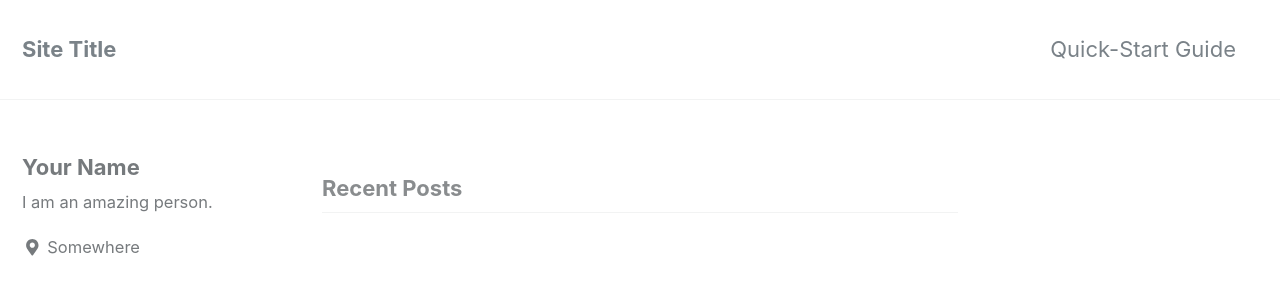
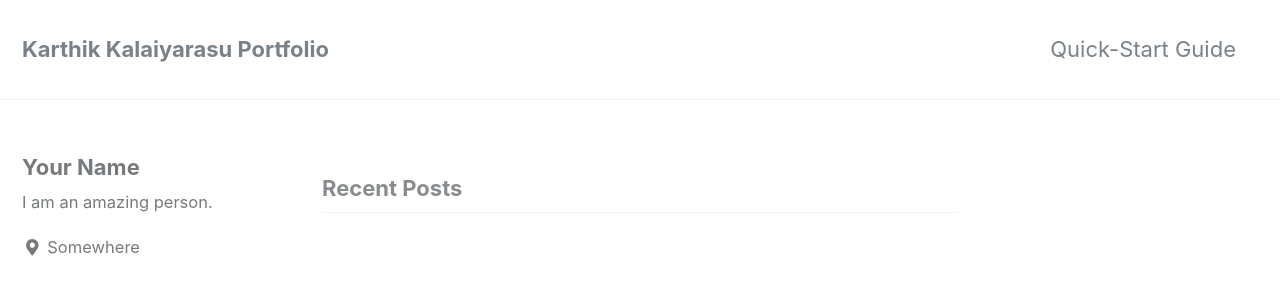
Before and after one commit to karthik-kalaiyarasu/karthik-kalaiyarasu.github.io, a Jekyll site: the page built from index.html, in a window 1280 px wide and 900 px high. Shown: the top 300 px of the window. Built offline with Jekyll 4.4.1, drawn with Linux system fonts in a browser that asks for light colours; nearby versions of some CDN libraries; the list of posts is cut into pages by our own code.

Commit message:
Update _config.yml

```diff
--- a/_config.yml
+++ b/_config.yml
@@ -9,10 +9,10 @@ minimal_mistakes_skin    : "default" # "air", "aqua", "contrast", "dark", "dirt"
 
 # Site Settings
 locale                   : "en-US"
-title                    : "Site Title"
+title                    : "Karthik Kalaiyarasu Portfolio"
 title_separator          : "-"
 name                     : "Karthik Kalaiyarasu"
-description              : "An amazing website."
+description              : "My world of Data Science & Beyond"
 url                      : # the base hostname & protocol for your site e.g. "https://mmistakes.github.io"
 baseurl                  : # the subpath of your site, e.g. "/blog"
 repository               : # GitHub username/repo-name e.g. "mmistakes/minimal-mistakes"
```
